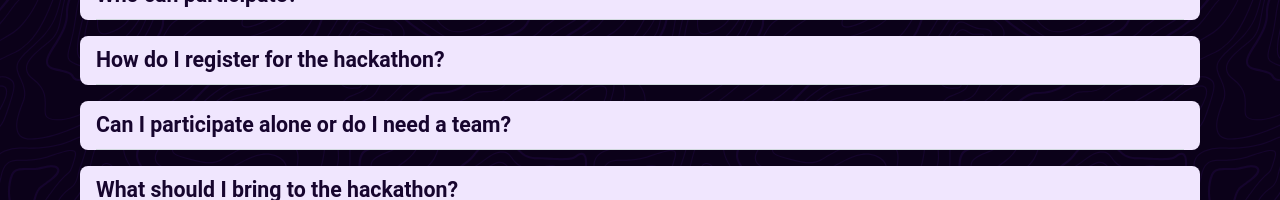
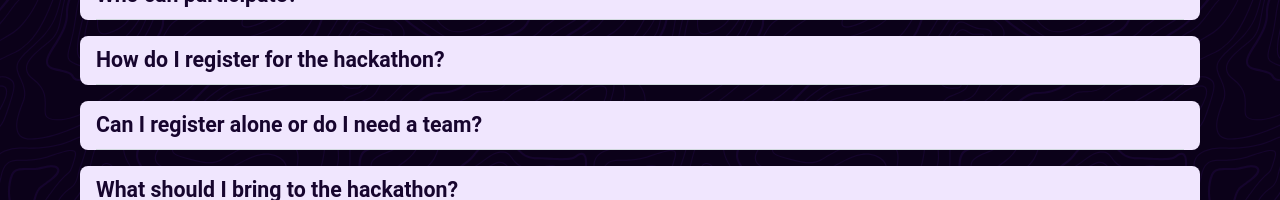
Before and after one commit to City-CSS/HackathonWebsite, a Next.js app: page / in a window 1280 px wide. Shown: the part 3884-4084 px from the top of the page. Built offline with nearby package versions, Linux system fonts and the light colour scheme; no server answers; the database is empty.

Commit message:
- Updated FAQ

```diff
--- a/components/home/FAQ.tsx
+++ b/components/home/FAQ.tsx
@@ -29,11 +29,11 @@ const FAQ_DATA = [
 	},
 	{
 		question: "How do I register for the hackathon?",
-		answer: "Use the \"Get Tickets\" button throughout our website."
+		answer: "Use the \"Get Tickets\" button at the top of the website."
 	},
 	{
-		question: "Can I participate alone or do I need a team?",
-		answer: "You can do either! You can join solo and find a team during the event, or you can register as a pre-formed team by inputting the same team name."
+		question: "Can I register alone or do I need a team?",
+		answer: "You can join solo and find a team during the event, or you can register as a pre-formed team by inputting the same team name during registration."
 	},
 	{
 		question: "What should I bring to the hackathon?",
@@ -41,7 +41,15 @@ const FAQ_DATA = [
 	},
 	{
 		question: "How long does the hackathon last?",
-		answer: "The hacking period is 24 hours. You will be able to sleep on campus, so don't worry!. The total duration of the event will be about 30 hours."
+		answer: "Unfortunately, the University has not given us permission to do this event overnight. Therefore the Hackathon is two days on a weekend, from 10 - 21."
+	},
+	{
+		question: "Can I program overnight?",
+		answer: "Yes! Despite the event being from 10 - 21, you can continue working on your project overnight if you wish."
+	},
+	{
+		question: "Who owns the project?",
+		answer: "The copyright of the project belongs to the team. The event has no rights over any of the projects."
 	},
 	{
 		question: "What kind of projects are allowed?",
@@ -53,11 +61,11 @@ const FAQ_DATA = [
 	},
 	{
 		question: "Are there any limits for team size?",
-		answer: "Yes! The official maximum team size is 4. There is no minimum team size. You can have a bigger team, however, if you win any prizes, there will only be prizes available for 4 members. We recommend breaking down into smaller teams."
+		answer: "Yes! The official maximum team size is 4. Lower team sizes are allowed, if desired. If you have a large group of friends, we recommend breaking down into smaller teams."
 	},
 	{
 		question: "Are there any prizes?",
-		answer: "Yes! Prizes are awarded for the top 3 teams. Our sponsors may also give other prizes and awards."
+		answer: "Yes! Prizes are awarded for the top 3 teams. Our sponsors may also give other prizes and awards!"
 	},
 	{
 		question: "Can I attend if I'm not a coding expert?",
```
